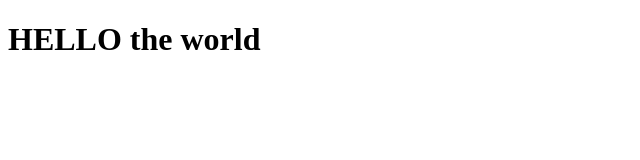
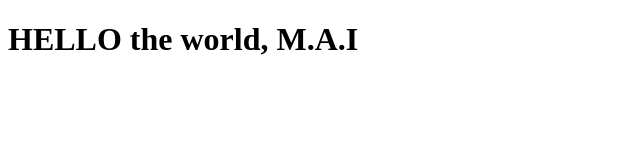
Before and after one commit to aliibenbrahim/index, a plain HTML site: page index.html in a window 1280 px wide. Shown: the whole page, without its empty margins (0-640 px from the left). Drawn offline with Linux system fonts and the light colour scheme.

Commit message:
changement2

```diff
--- a/index.html
+++ b/index.html
@@ -10,7 +10,7 @@
 
     </head>
     <body>
-<h1>HELLO the world</h1>
+<h1>HELLO the world, M.A.I</h1>
 
 
 
```
